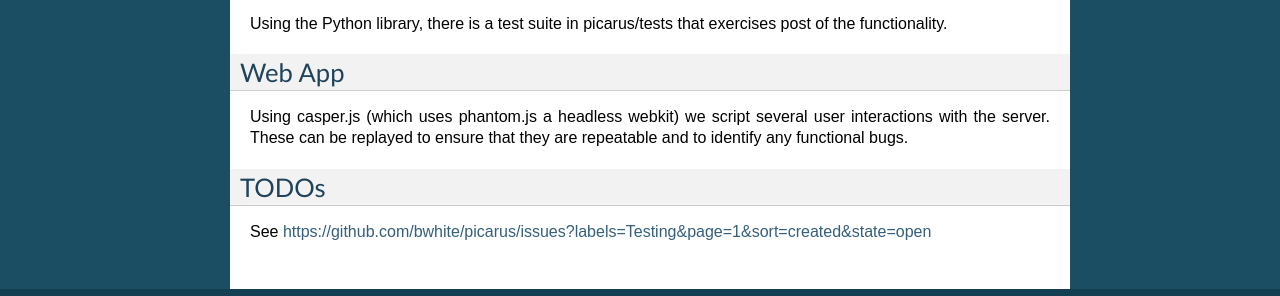
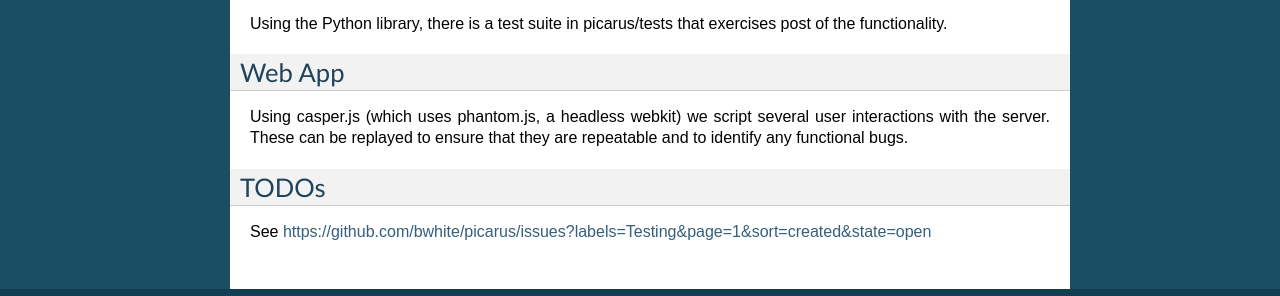
Before and after one commit to bwhite/picarus, a Sphinx documentation site: the page built from doc/testing.rst, in a window 1280 px wide. Shown: the part 626-922 px from the top of the page. Built offline with Sphinx 7.4.7, drawn with Linux system fonts in a browser that asks for light colours; formulas are drawn with MathJax 3.

Commit message:
Updated
Signed-off-by: Brandyn A. White <bwhite@dappervision.com>

```diff
--- a/doc/testing.rst
+++ b/doc/testing.rst
@@ -25,7 +25,7 @@ Using the Python library, there is a test suite in picarus/tests that exercises
 
 Web App
 -------------
-Using casper.js (which uses phantom.js a headless webkit) we script several user interactions with the server.  These can be replayed to ensure that they are repeatable and to identify any functional bugs.
+Using casper.js (which uses phantom.js, a headless webkit) we script several user interactions with the server.  These can be replayed to ensure that they are repeatable and to identify any functional bugs.
 
 
 TODOs
```
